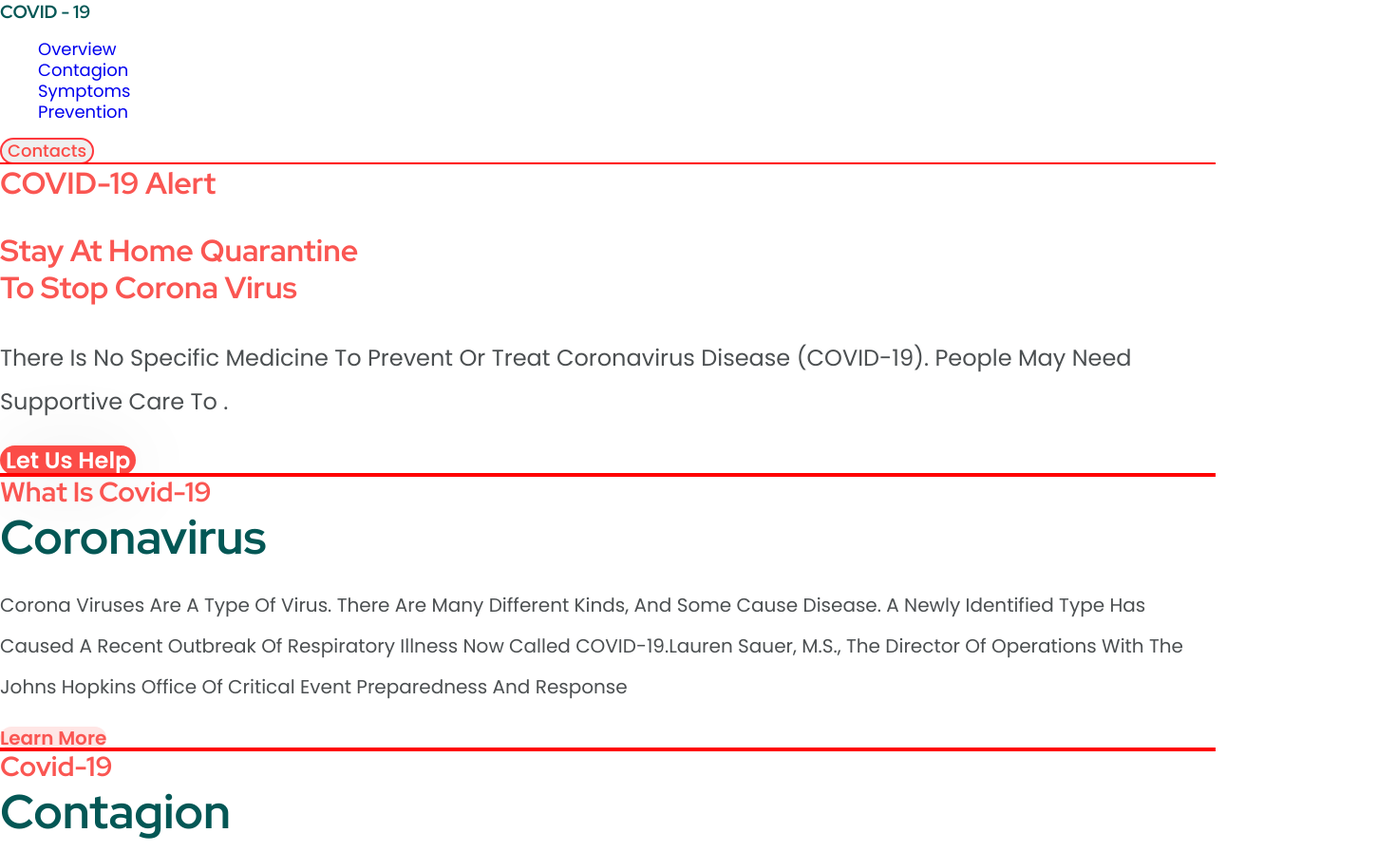
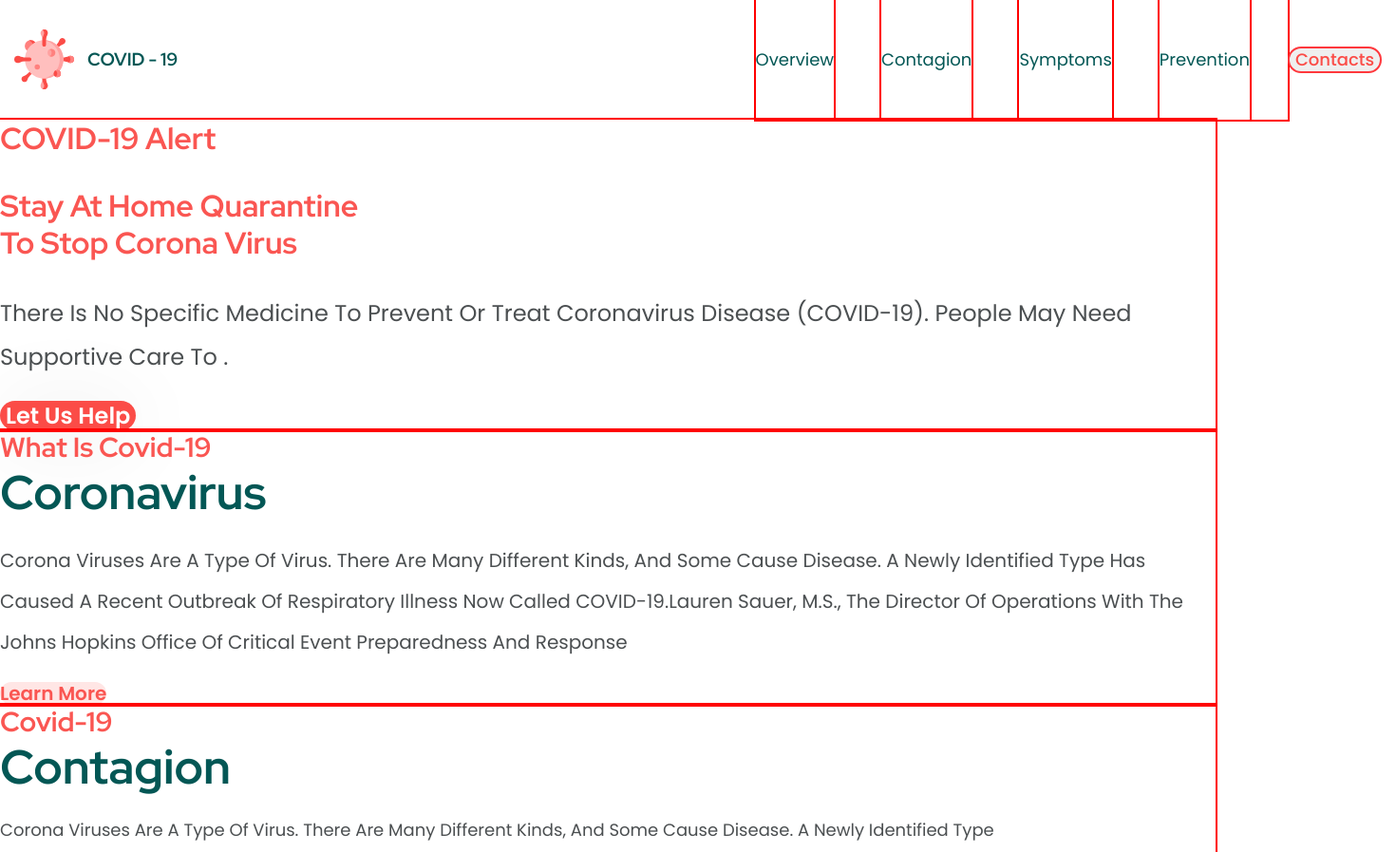
Before and after one commit to OlyaVerbetska/covid-19-landing-extra-task-1, a plain HTML site: page index.html in a window 1280 px wide. Shown: the top 897 px of the page at 95% size, 1470 px wide, since content can reach past the window. Drawn offline with nearby package versions, Linux system fonts and the light colour scheme.

Commit message:
Добавялет изображения

```diff
--- a/css/styles.css
+++ b/css/styles.css
@@ -6,12 +6,22 @@
   --title-color: #035755;
   --button-bg-color: rgba(250, 86, 82, 0.15);
   --white-color: #ffffff;
+  --footer-text-color: #00402e;
+  --copyright-color:#415E56;
 }
 body {
   font-family: Poppins, sans-serif;
   font-style: normal;
   text-transform: capitalize;
 }
+.container {
+  width: 1470px;
+  padding: 0 15px;
+}
+.flexbox {
+  display: flex;
+}
+
 /* Styles for time */
 section {
   outline: 2px solid red;
@@ -23,7 +33,6 @@ ul {
 
 a {
   text-decoration: none;
-  text-decoration-color: none;
 }
 
 h1,
@@ -34,8 +43,17 @@ h4 {
 }
 
 /* Header */
+.header .container.flexbox {
+  justify-content:flex-end;
+  align-items: center;
+}
 /* logo */
 .logo {
+  display:flex;
+  justify-content:center;
+  align-items: center;
+  margin-right: auto;
+
   font-family: Red Hat Display, sans-serif;
 
   font-weight: 700;
@@ -45,19 +63,42 @@ h4 {
 
   color: var(--title-color);
 }
+.logo span {
+  margin-left: 14px;
+}
 /* navigation */
-.nav-item {
+.nav-list {
+  justify-content: center;
+  outline: 2px solid red;
+  padding:0;
+  margin:0 0 0 auto;
+  /* margin-left: auto; */
+}
+.nav-item-link {
+display: block;
+
+  padding: 52px 0;
   font-weight: 400;
   font-size: 18px;
   line-height: 1.22;
+  outline: 2px solid red;
 
   color: var(--title-color);
 }
-.nav-item:hover a {
+.nav-item:not(:last-child) {
+  margin-right: 50px;
+}
+.nav-item:last-child {
+  margin-right: 40px;
+}
+.nav-item:hover a,
+.nav-item:focus a {
   color: var(--accent-color);
 }
+
 /* contacts header button */
 .contact-button {
+
   font-weight: 500;
   font-size: 18px;
   line-height: 1.22;
@@ -182,3 +223,23 @@ h4 {
 
   color: var(--text-color);
 }
+
+/* Footer */
+.footer-menu-link {
+  font-weight: 400px;
+  font-size: 23px;
+  line-height: 1.22;
+
+  color: var(--footer-text-color);
+}
+.footer-menu-item:hover a,
+.footer-menu-item:focus a {
+  color:var(--accent-color);
+}
+.copyright {
+font-weight: 400;
+font-size: 23px;
+line-height: 1.22;
+
+color:var(--copyright-color);
+}
--- a/index.html
+++ b/index.html
@@ -11,20 +11,25 @@
   <body>
     <!-- Header -->
     <!--img must be change-->
-    <header>
+    <header class="header">
+      <div class="container flexbox">
       <a href="" class="logo">
-        <!-- <img src="./images/logo.svg" alt="logo" width="63" height="63" /> -->
-        COVID - 19
-      </a>
+        <svg width="63px" height="63px">
+          <use href="./images/sprite.svg#icon-logo" ></use>
+        </svg>
+        <span>COVID - 19</span>
+              </a>
       <nav>
-        <ul class="nav-list">
-          <li class="nav-item"><a href="#overview">Overview</a></li>
-          <li class="nav-item"><a href="#contagion">Contagion</a></li>
-          <li class="nav-item"><a href="#symptoms">Symptoms</a></li>
-          <li class="nav-item"><a href="#prevention">Prevention</a></li>
-        </ul>
+        <ul class="nav-list flexbox">
+          <li class="nav-item"><a class="nav-item-link" href="#overview">Overview</a></li>
+          <li class="nav-item"><a class="nav-item-link" href="#contagion">Contagion</a></li>
+          <li class="nav-item"><a class="nav-item-link" href="#symptoms">Symptoms</a></li>
+          <li class="nav-item"><a class="nav-item-link" href="#prevention">Prevention</a></li>
+
+                 </ul>
       </nav>
       <button type="button" class="contact-button">Contacts</button>
+    </div>
     </header>
     <main>
       <!-- Hero -->
@@ -146,10 +151,10 @@
         COVID - 19
       </a>
       <ul class="footer-menu">
-        <li><a href="">Overview</a></li>
-        <li><a href="">Symptoms</a></li>
-        <li><a href="">Prevention</a></li>
-        <li><a href="">Treatment</a></li>
+        <li class="footer-menu-item"><a class="footer-menu-link" href="">Overview</a></li>
+        <li class="footer-menu-item"><a class="footer-menu-link" href="">Symptoms</a></li>
+        <li class="footer-menu-item"><a class="footer-menu-link" href="">Prevention</a></li>
+        <li class="footer-menu-item"><a class="footer-menu-link" href="">Treatment</a></li>
       </ul>
       <ul>
         <li><a href="" aria-label="Ссылка на Facebook">Facebook</a></li>
@@ -157,7 +162,7 @@
         <li><a href="" aria-label="Ссылка на Instagram">Instagram</a></li>
         <li><a href="" aria-label="Ссылка на Twitter">Twitter</a></li>
       </ul>
-      <p>2020 &#64; All rights reserved by pixelspark.co</p>
+      <p class="copyright">2020 &#64; All rights reserved by pixelspark.co</p>
     </footer>
   </body>
 </html>
```
Also changed, not shown: images/contagion-1.svg (added), images/contagion-2.svg (added), images/contagion-3.svg (added), images/facebook.svg (added), images/mask-girl-01-svg.svg (added), images/mask-girl-02-svg.svg (added), images/mask-girl-03-svg.svg (added), images/mask-girl-04-svg.svg (added), images/sprite.svg (added), images/twitter.svg (added), images/unknown.svg (added), images/youtube.svg (added).
